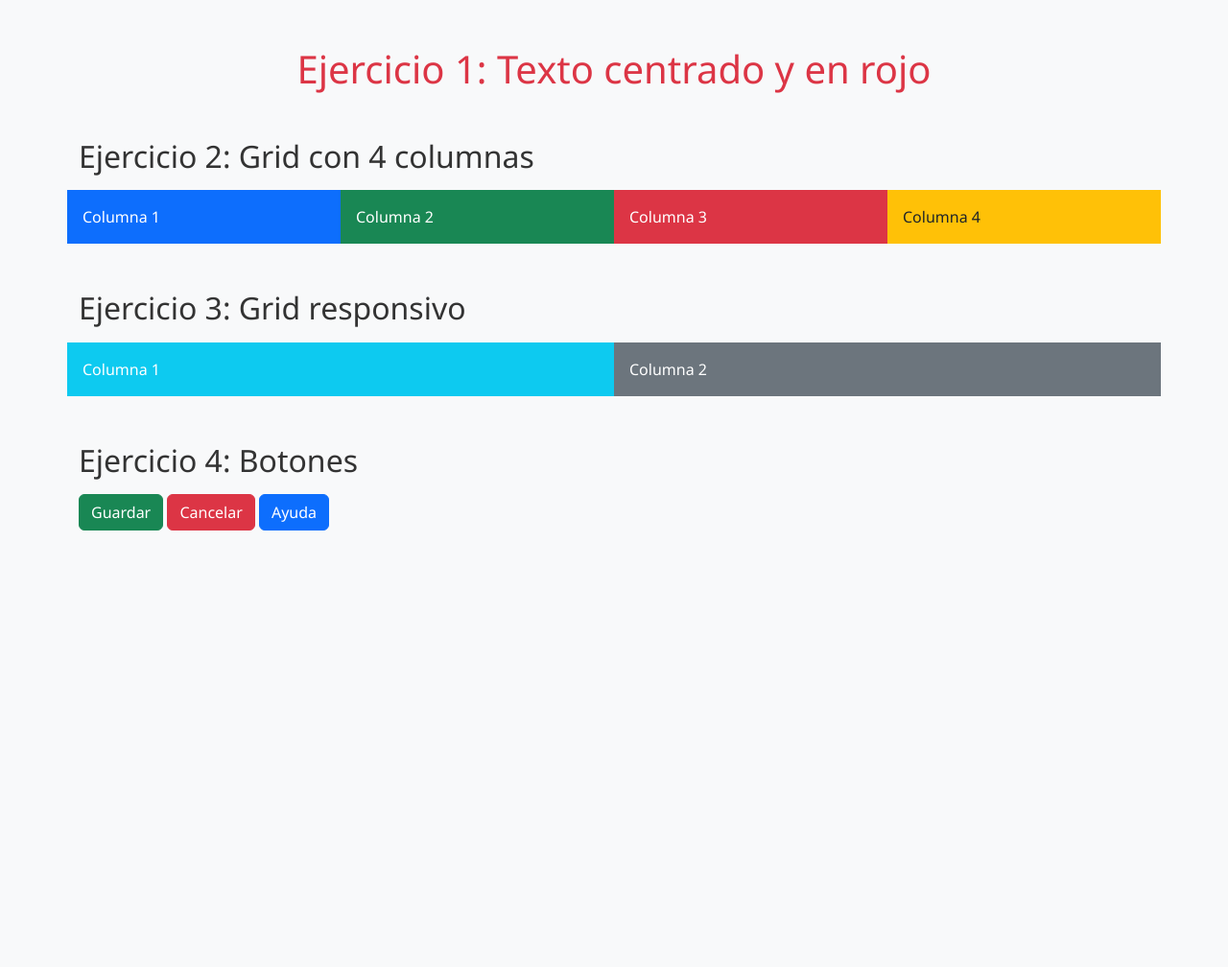
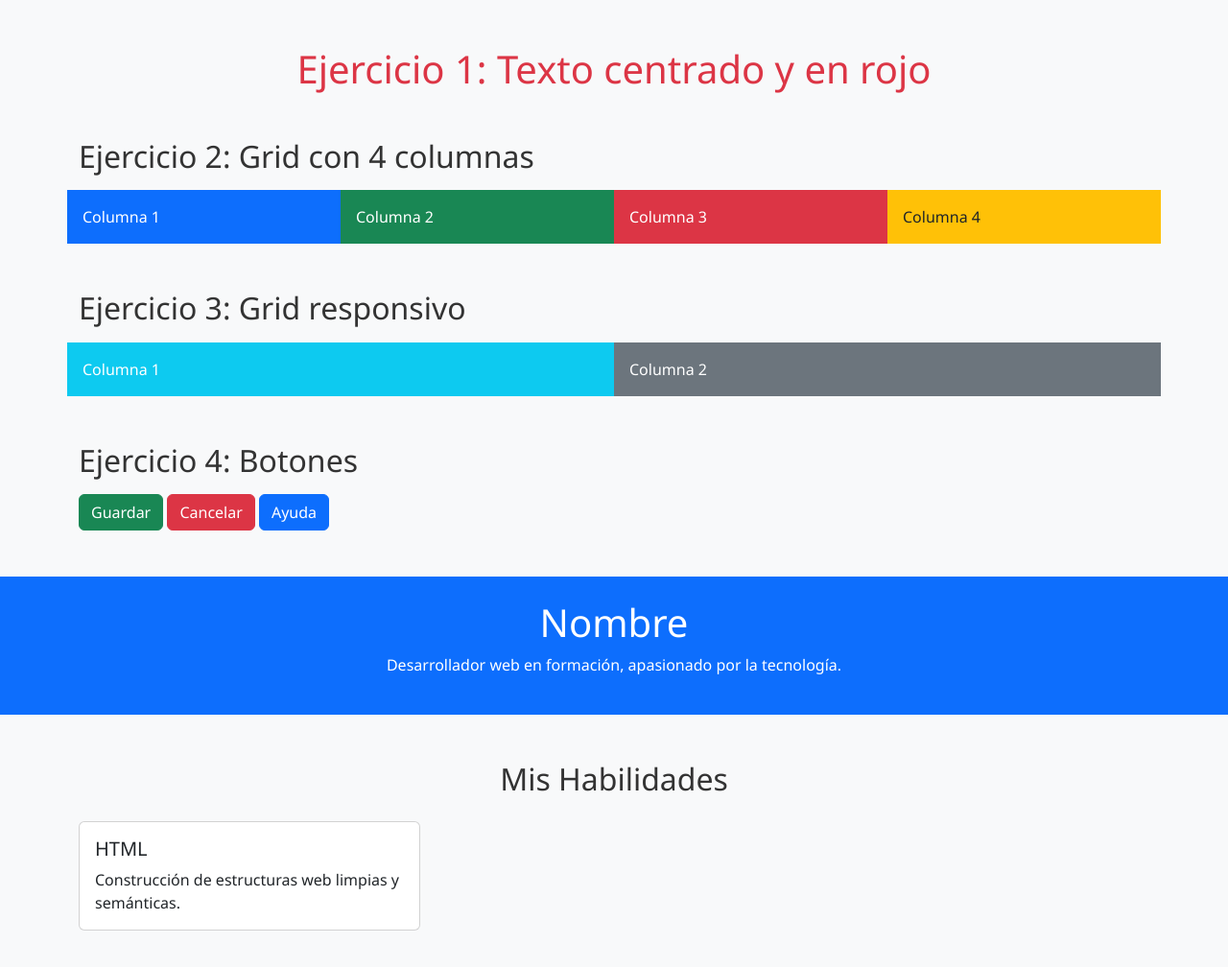
Before and after one commit to ana2373/taller_bostrap, a plain HTML site: page index.html in a window 1280 px wide. Shown: the whole page at 96% size. Before the commit the page ends 800 px from the top, so only its background shows below. Drawn offline with Linux system fonts and the light colour scheme; files that its build step writes are made by us from their sources.

Commit message:
commit 5

```diff
--- a/index.html
+++ b/index.html
@@ -33,6 +33,21 @@
     <button class="btn btn-danger">Cancelar</button>
     <button class="btn btn-primary">Ayuda</button>
   </section>
+    <header class="bg-primary text-white text-center p-4">
+    <h1>Nombre</h1>
+    <p>Desarrollador web en formación, apasionado por la tecnología.</p>
+  </header>
+    <section class="container my-5">
+    <h2 class="text-center mb-4">Mis Habilidades</h2>
+    <div class="row">
+      <div class="col-12 col-md-4 mb-3">
+        <div class="card">
+          <div class="card-body">
+            <h5 class="card-title">HTML</h5>
+            <p class="card-text">Construcción de estructuras web limpias y semánticas.</p>
+          </div>
+        </div>
+      </div>
      <script src="bootstrap-5.3.8-dist/js/bootstrap.bundle.min.js"></script>
 </body>
 </html>
```
